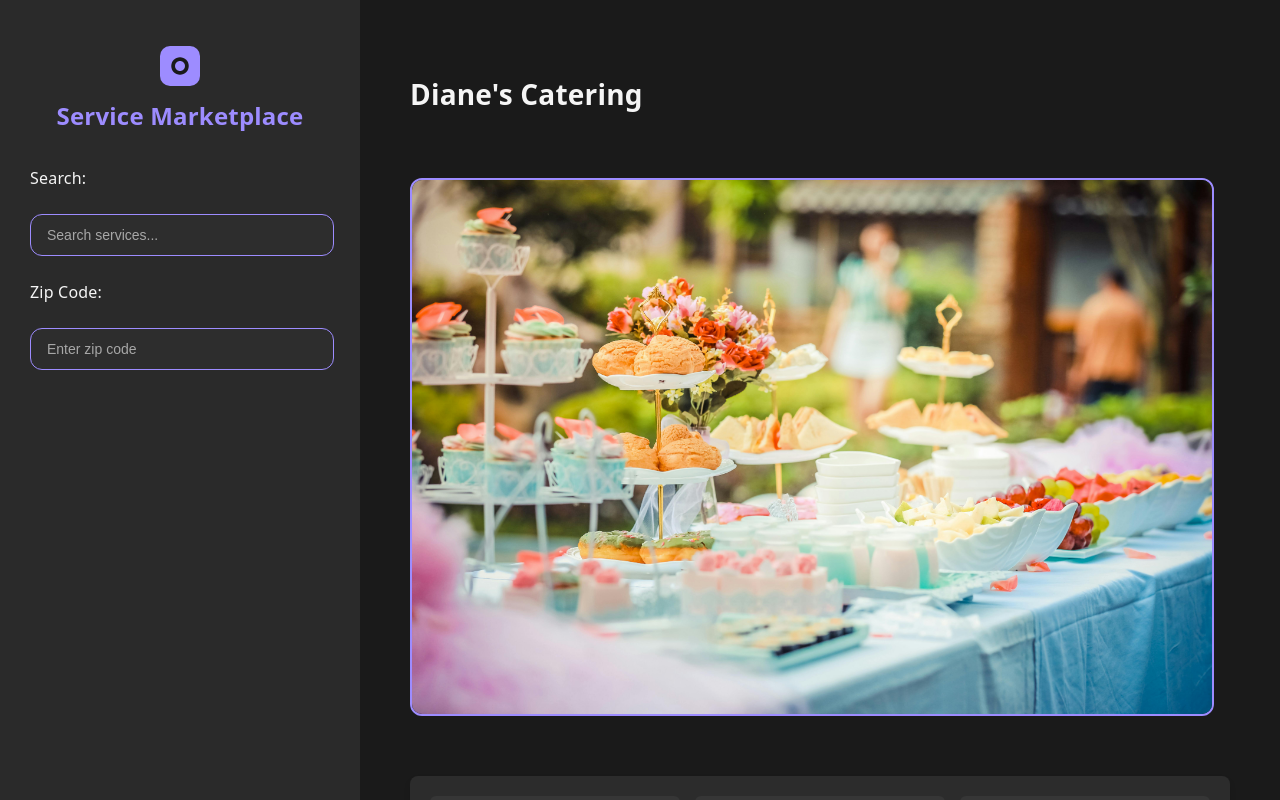
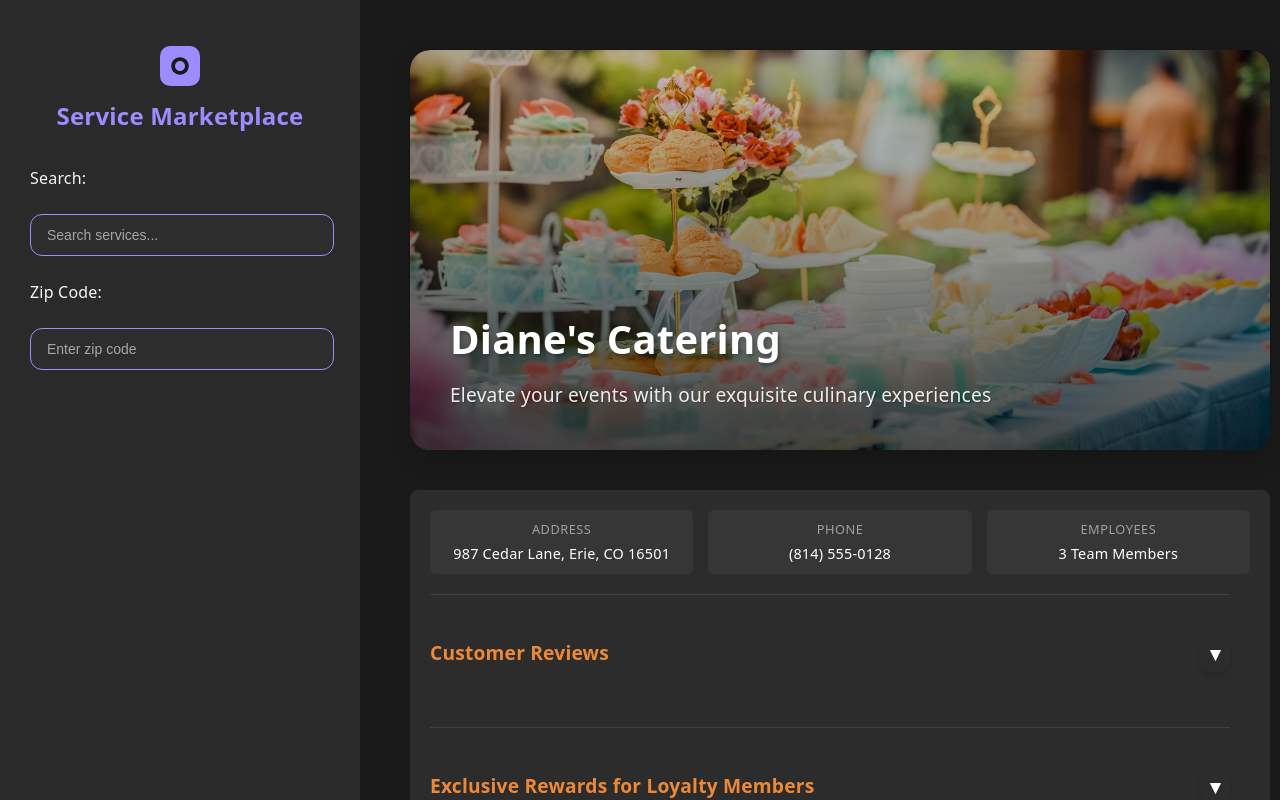
Before and after one commit to RichCanvas3/service-marketplace, a React (Vite) app in the folder client/: page /dc in a window 1280 px wide. Built offline with nearby package versions, Linux system fonts and the light colour scheme.

Commit message:
Update Page Design

```diff
--- a/client/src/custom-styles.css
+++ b/client/src/custom-styles.css
@@ -365,23 +365,91 @@ a.header-title:hover {
   max-width: 1200px;
   margin: 0 auto;
   padding: 20px;
-  padding-bottom: 100px;
-  display: flex;
-  flex-direction: column;
-  align-items: flex-start;
-  gap: 20px;
-  box-sizing: border-box;
+  animation: fadeIn 0.8s ease-out;
 }
 
-.individual-page img.service-card-image {
+.hero-section {
+  position: relative;
+  margin-bottom: 40px;
+  border-radius: 20px;
+  overflow: hidden;
+  box-shadow: 0 8px 24px rgba(0, 0, 0, 0.2);
+}
+
+.hero-image-container {
+  position: relative;
   width: 100%;
-  max-width: 800px;
-  height: auto;
+  height: 400px;
+  overflow: hidden;
+}
+
+.hero-image-container::after {
+  content: '';
+  position: absolute;
+  top: 0;
+  left: 0;
+  right: 0;
+  bottom: 0;
+  background: linear-gradient(
+    to bottom,
+    rgba(0, 0, 0, 0.2) 0%,
+    rgba(0, 0, 0, 0.4) 50%,
+    rgba(0, 0, 0, 0.7) 100%
+  );
+  z-index: 1;
+}
+
+.hero-image {
+  width: 100%;
+  height: 100%;
   object-fit: cover;
-  border-radius: 12px;
-  margin: 20px 0;
-  aspect-ratio: 3/2;
-  border: 2px solid var(--accent-color);
+  transition: transform 0.5s ease;
+  border-radius: 20px;
+}
+
+.hero-image-container:hover .hero-image {
+  transform: scale(1.05);
+}
+
+.hero-content {
+  position: absolute;
+  bottom: 0;
+  left: 0;
+  right: 0;
+  padding: 40px;
+  z-index: 2;
+  color: white;
+  animation: slideUp 0.8s ease-out;
+}
+
+.hero-title {
+  font-size: 2.5rem;
+  font-weight: 700;
+  margin: 0;
+  margin-bottom: 12px;
+  text-shadow: 2px 2px 4px rgba(0, 0, 0, 0.3);
+  animation: fadeIn 0.8s ease-out;
+}
+
+.hero-tagline {
+  font-size: 1.2rem;
+  font-weight: 400;
+  margin: 0;
+  opacity: 0.9;
+  max-width: 600px;
+  text-shadow: 1px 1px 2px rgba(0, 0, 0, 0.3);
+  animation: fadeIn 1s ease-out;
+}
+
+@keyframes slideUp {
+  from {
+    transform: translateY(20px);
+    opacity: 0;
+  }
+  to {
+    transform: translateY(0);
+    opacity: 1;
+  }
 }
 
 .modal-overlay {
--- a/client/src/pages/CateringPage.tsx
+++ b/client/src/pages/CateringPage.tsx
@@ -307,23 +307,29 @@ const CateringPage: React.FC = () => {
 
   return (
     <div className="individual-page">
-      <h2>Diane's Catering</h2>
-
-      <img
-        className='service-card-image'
-        src='/images/catering.jpg'
-        alt="Diane's Catering"
-      />
+      <div className="hero-section">
+        <div className="hero-image-container">
+          <img
+            className="hero-image"
+            src="/images/catering.jpg"
+            alt="Gourmet Delights Catering"
+          />
+          <div className="hero-content">
+            <h2 className="hero-title">Diane's Catering</h2>
+            <p className="hero-tagline">Elevate your events with our exquisite culinary experiences</p>
+          </div>
+        </div>
+      </div>
 
       <div style={companyInfoStyles.companyInfo}>
         <div style={companyInfoStyles.infoGrid}>
           <div style={companyInfoStyles.infoItem}>
             <span style={companyInfoStyles.infoLabel}>Address</span>
-            <span style={companyInfoStyles.infoValue}>321 Elm Street, Erie, CO 16501</span>
+            <span style={companyInfoStyles.infoValue}>987 Cedar Lane, Erie, CO 16501</span>
           </div>
           <div style={companyInfoStyles.infoItem}>
             <span style={companyInfoStyles.infoLabel}>Phone</span>
-            <span style={companyInfoStyles.infoValue}>(814) 555-0126</span>
+            <span style={companyInfoStyles.infoValue}>(814) 555-0128</span>
           </div>
           <div style={companyInfoStyles.infoItem}>
             <span style={companyInfoStyles.infoLabel}>Employees</span>
--- a/client/src/pages/DesignPage.tsx
+++ b/client/src/pages/DesignPage.tsx
@@ -335,13 +335,19 @@ const DesignPage: React.FC = () => {
 
   return (
     <div className="individual-page">
-      <h2>Creative Collective Design Studio</h2>
-
-      <img
-        className='service-card-image'
-        src='/images/design.jpg'
-        alt="Creative Collective Design Studio"
-      />
+      <div className="hero-section">
+        <div className="hero-image-container">
+          <img
+            className="hero-image"
+            src="/images/design.jpg"
+            alt="Creative Collective Design Studio"
+          />
+          <div className="hero-content">
+            <h2 className="hero-title">Creative Collective Design Studio</h2>
+            <p className="hero-tagline">Transform your vision into stunning reality with our expert design services</p>
+          </div>
+        </div>
+      </div>
 
       <div style={companyInfoStyles.companyInfo}>
         <div style={companyInfoStyles.infoGrid}>
--- a/client/src/pages/GaragePage.tsx
+++ b/client/src/pages/GaragePage.tsx
@@ -307,19 +307,25 @@ const GaragePage: React.FC = () => {
 
   return (
     <div className="individual-page">
-      <h2>Mike's Mobile Garage</h2>
-
-      <img
-        className='service-card-image'
-        src='/images/mechanic.jpg'
-        alt="Mike's Mobile Garage"
-      />
+      <div className="hero-section">
+        <div className="hero-image-container">
+          <img
+            className="hero-image"
+            src="/images/mechanic.jpg"
+            alt="Auto Excellence Garage"
+          />
+          <div className="hero-content">
+            <h2 className="hero-title">Mike's Mobile Garage</h2>
+            <p className="hero-tagline">Professional auto repair and maintenance services you can trust</p>
+          </div>
+        </div>
+      </div>
 
       <div style={companyInfoStyles.companyInfo}>
         <div style={companyInfoStyles.infoGrid}>
           <div style={companyInfoStyles.infoItem}>
             <span style={companyInfoStyles.infoLabel}>Address</span>
-            <span style={companyInfoStyles.infoValue}>654 Pine Street, Erie, CO 16501</span>
+            <span style={companyInfoStyles.infoValue}>654 Maple Drive, Erie, CO 16501</span>
           </div>
           <div style={companyInfoStyles.infoItem}>
             <span style={companyInfoStyles.infoLabel}>Phone</span>
--- a/client/src/pages/TaxPage.tsx
+++ b/client/src/pages/TaxPage.tsx
@@ -304,23 +304,29 @@ const TaxPage: React.FC = () => {
 
   return (
     <div className="individual-page">
-      <h2>Rob's Tax Services</h2>
-
-      <img
-        className='service-card-image'
-        src='/images/tax-services.jpg'
-        alt="Rob's Tax Services"
-      />
+      <div className="hero-section">
+        <div className="hero-image-container">
+          <img
+            className="hero-image"
+            src="/images/tax-services.jpg"
+            alt="Precision Tax Solutions"
+          />
+          <div className="hero-content">
+            <h2 className="hero-title">Rob's Tax Services</h2>
+            <p className="hero-tagline">Expert tax services to maximize your returns and minimize stress</p>
+          </div>
+        </div>
+      </div>
 
       <div style={companyInfoStyles.companyInfo}>
         <div style={companyInfoStyles.infoGrid}>
           <div style={companyInfoStyles.infoItem}>
             <span style={companyInfoStyles.infoLabel}>Address</span>
-            <span style={companyInfoStyles.infoValue}>456 Oak Avenue, Erie, CO 16501</span>
+            <span style={companyInfoStyles.infoValue}>321 Elm Street, Erie, CO 16501</span>
           </div>
           <div style={companyInfoStyles.infoItem}>
             <span style={companyInfoStyles.infoLabel}>Phone</span>
-            <span style={companyInfoStyles.infoValue}>(814) 555-0124</span>
+            <span style={companyInfoStyles.infoValue}>(814) 555-0126</span>
           </div>
           <div style={companyInfoStyles.infoItem}>
             <span style={companyInfoStyles.infoLabel}>Employees</span>
--- a/client/src/pages/TrainingPage.tsx
+++ b/client/src/pages/TrainingPage.tsx
@@ -299,23 +299,29 @@ const TrainingPage: React.FC = () => {
 
   return (
     <div className="individual-page">
-      <h2>Doug's Athletic Training</h2>
-
-      <img
-        className='service-card-image'
-        src='/images/training.jpeg'
-        alt="Doug's Athletic Training"
-      />
+      <div className="hero-section">
+        <div className="hero-image-container">
+          <img
+            className="hero-image"
+            src="/images/training.jpeg"
+            alt="Peak Performance Training"
+          />
+          <div className="hero-content">
+            <h2 className="hero-title">Doug's Athletic Training</h2>
+            <p className="hero-tagline">Elevate your fitness journey with personalized training programs</p>
+          </div>
+        </div>
+      </div>
 
       <div style={companyInfoStyles.companyInfo}>
         <div style={companyInfoStyles.infoGrid}>
           <div style={companyInfoStyles.infoItem}>
             <span style={companyInfoStyles.infoLabel}>Address</span>
-            <span style={companyInfoStyles.infoValue}>789 Cedar Lane, Erie, CO 16501</span>
+            <span style={companyInfoStyles.infoValue}>456 Oak Avenue, Erie, CO 16501</span>
           </div>
           <div style={companyInfoStyles.infoItem}>
             <span style={companyInfoStyles.infoLabel}>Phone</span>
-            <span style={companyInfoStyles.infoValue}>(814) 555-0125</span>
+            <span style={companyInfoStyles.infoValue}>(814) 555-0124</span>
           </div>
           <div style={companyInfoStyles.infoItem}>
             <span style={companyInfoStyles.infoLabel}>Employees</span>
--- a/client/src/pages/TutoringPage.tsx
+++ b/client/src/pages/TutoringPage.tsx
@@ -293,23 +293,29 @@ const TutoringPage: React.FC = () => {
 
   return (
     <div className="individual-page">
-      <h2>ABC Tutoring</h2>
-
-      <img
-        className='service-card-image'
-        src='/images/tutoring.jpg'
-        alt="ABC Tutoring"
-      />
+      <div className="hero-section">
+        <div className="hero-image-container">
+          <img
+            className="hero-image"
+            src="/images/tutoring.jpg"
+            alt="Bright Minds Tutoring"
+          />
+          <div className="hero-content">
+            <h2 className="hero-title">ABC Tutoring</h2>
+            <p className="hero-tagline">Unlock your potential with personalized learning experiences</p>
+          </div>
+        </div>
+      </div>
 
       <div style={companyInfoStyles.companyInfo}>
         <div style={companyInfoStyles.infoGrid}>
           <div style={companyInfoStyles.infoItem}>
             <span style={companyInfoStyles.infoLabel}>Address</span>
-            <span style={companyInfoStyles.infoValue}>147 Willow Way, Erie, CO 16501</span>
+            <span style={companyInfoStyles.infoValue}>789 Pine Street, Erie, CO 16501</span>
           </div>
           <div style={companyInfoStyles.infoItem}>
             <span style={companyInfoStyles.infoLabel}>Phone</span>
-            <span style={companyInfoStyles.infoValue}>(814) 555-0129</span>
+            <span style={companyInfoStyles.infoValue}>(814) 555-0125</span>
           </div>
           <div style={companyInfoStyles.infoItem}>
             <span style={companyInfoStyles.infoLabel}>Employees</span>
```
Also changed, not shown: client/src/pages/CleaningPage.tsx (+15 -9 lines).
